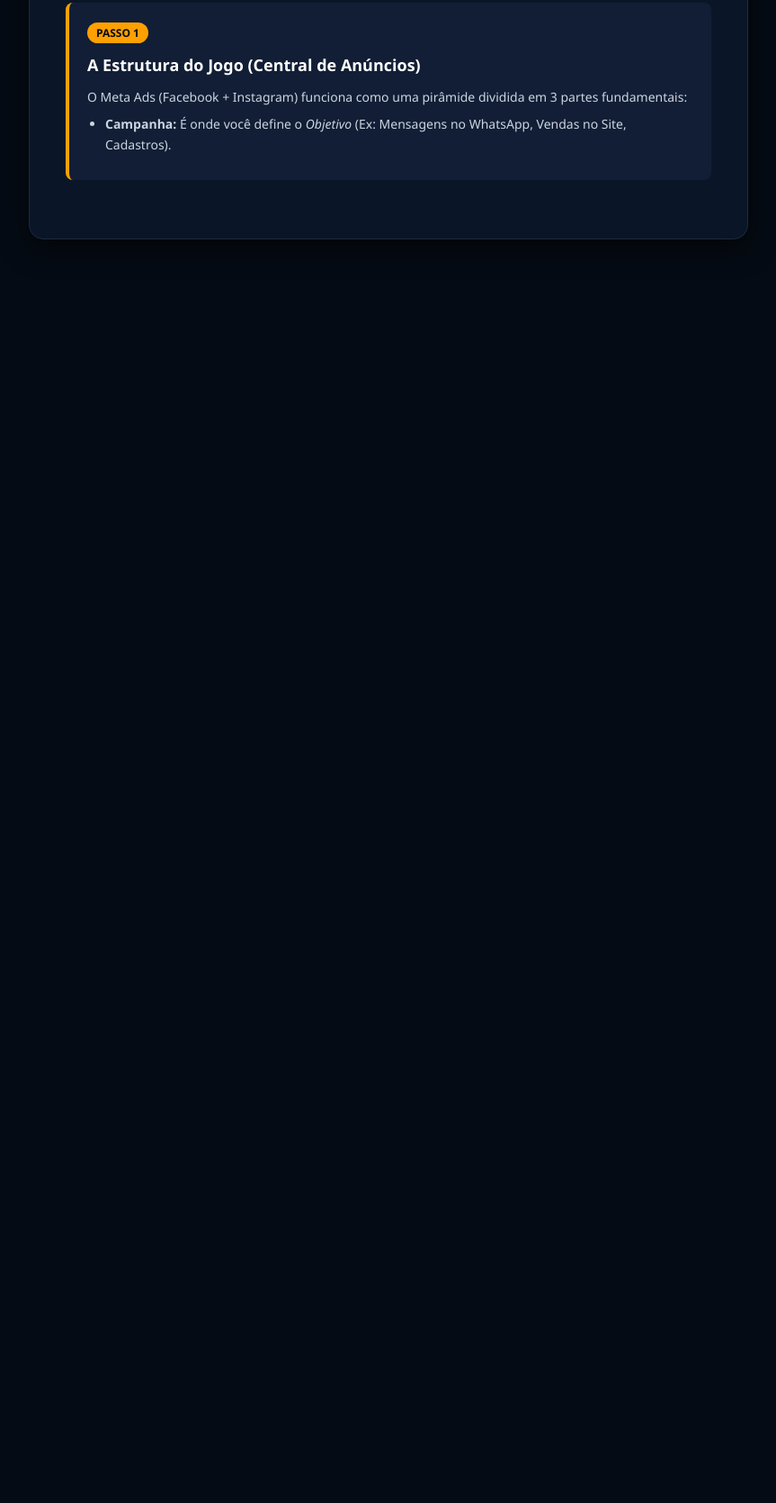
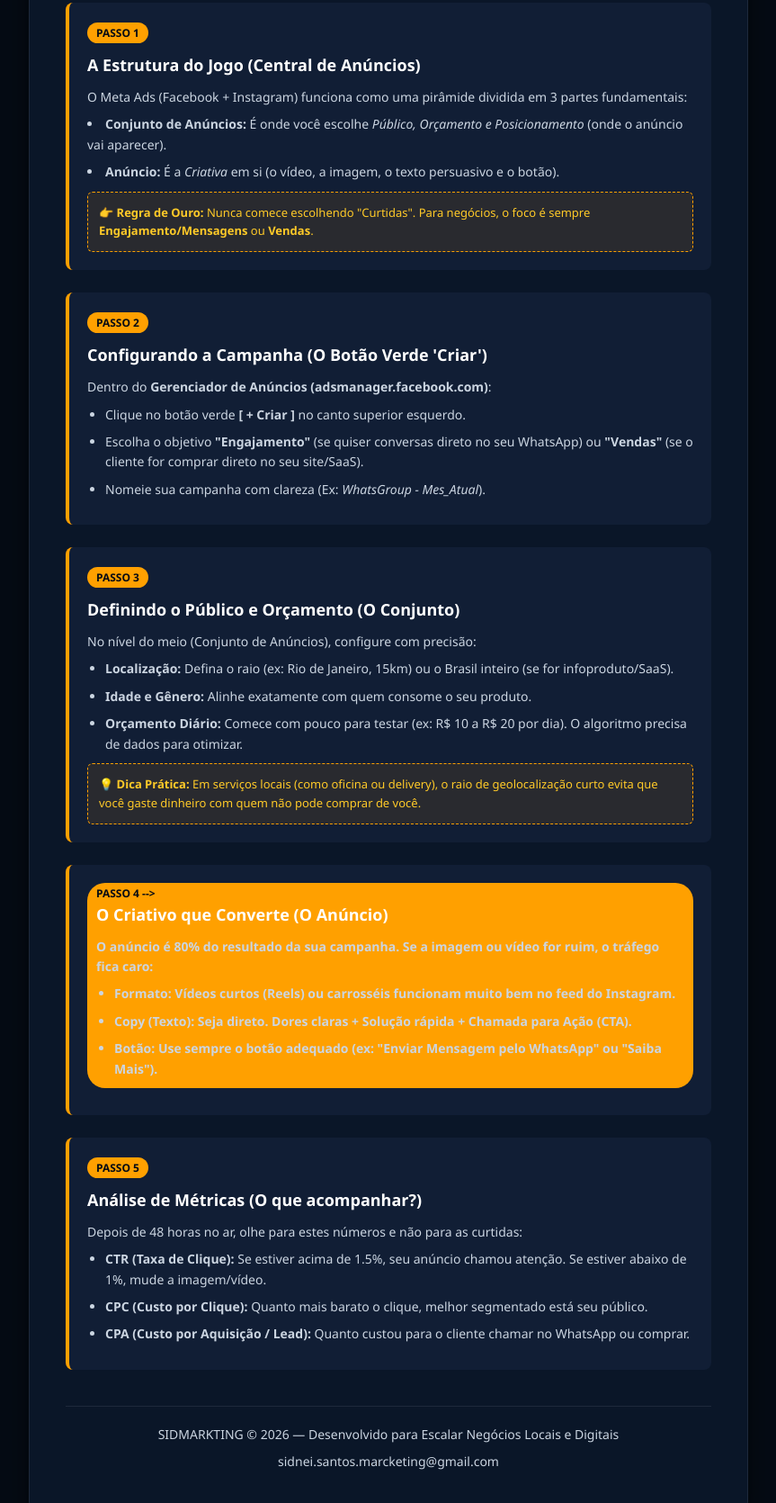
Before and after one commit to Ripmastersid/Paid-traffic-, a plain HTML site: page index.html in a window 1280 px wide. Shown: the part 287-1957 px from the top of the page at 90% size, without its empty margins (208-1071 px from the left). Before the commit the page ends 800 px from the top, so only its background shows below. Drawn offline with Linux system fonts and the light colour scheme.

Commit message:
Add detailed steps for campaign setup in index.html

```diff
--- a/index.html
+++ b/index.html
@@ -102,5 +102,72 @@
             <span class="step-number">PASSO 1</span>
             <h2>A Estrutura do Jogo (Central de Anúncios)</h2>
             <p>O Meta Ads (Facebook + Instagram) funciona como uma pirâmide dividida em 3 partes fundamentais:</p>
+            <li><strong>Conjunto de Anúncios:</strong> É onde você escolhe <em>Público, Orçamento e Posicionamento</em> (onde o anúncio vai aparecer).</li>
+                <li><strong>Anúncio:</strong> É a <em>Criativa</em> em si (o vídeo, a imagem, o texto persuasivo e o botão).</li>
+            </ul>
+            <div class="highlight">
+                👉 <strong>Regra de Ouro:</strong> Nunca comece escolhendo "Curtidas". Para negócios, o foco é sempre <strong>Engajamento/Mensagens</strong> ou <strong>Vendas</strong>.
+            </div>
+        </div>
+
+        <!-- Passo 2 -->
+        <div class="step-card">
+            <span class="step-number">PASSO 2</span>
+            <h2>Configurando a Campanha (O Botão Verde 'Criar')</h2>
+            <p>Dentro do <strong>Gerenciador de Anúncios (adsmanager.facebook.com)</strong>:</p>
+            <ul>
+                <li>Clique no botão verde <strong>[ + Criar ]</strong> no canto superior esquerdo.</li>
+                <li>Escolha o objetivo <strong>"Engajamento"</strong> (se quiser conversas direto no seu WhatsApp) ou <strong>"Vendas"</strong> (se o cliente for comprar direto no seu site/SaaS).</li>
+                <li>Nomeie sua campanha com clareza (Ex: <em>WhatsGroup - Mes_Atual</em>).</li>
+            </ul>
+        </div>
+
+        <!-- Passo 3 -->
+        <div class="step-card">
+            <span class="step-number">PASSO 3</span>
+            <h2>Definindo o Público e Orçamento (O Conjunto)</h2>
+            <p>No nível do meio (Conjunto de Anúncios), configure com precisão:</p>
+            <ul>
+                <li><strong>Localização:</strong> Defina o raio (ex: Rio de Janeiro, 15km) ou o Brasil inteiro (se for infoproduto/SaaS).</li>
+                <li><strong>Idade e Gênero:</strong> Alinhe exatamente com quem consome o seu produto.</li>
+                <li><strong>Orçamento Diário:</strong> Comece com pouco para testar (ex: R$ 10 a R$ 20 por dia). O algoritmo precisa de dados para otimizar.</li>
+            </ul>
+            <div class="highlight">
+                💡 <strong>Dica Prática:</strong> Em serviços locais (como oficina ou delivery), o raio de geolocalização curto evita que você gaste dinheiro com quem não pode comprar de você.
+            </div>
+        </div>
+
+        <!-- Passo 4 -->
+        <div class="step-card">
+            <span class="step-number">PASSO 4 -->
+            <h2>O Criativo que Converte (O Anúncio)</h2>
+            <p>O anúncio é 80% do resultado da sua campanha. Se a imagem ou vídeo for ruim, o tráfego fica caro:</p>
+            <ul>
+                <li><strong>Formato:</strong> Vídeos curtos (Reels) ou carrosséis funcionam muito bem no feed do Instagram.</li>
+                <li><strong>Copy (Texto):</strong> Seja direto. Dores claras + Solução rápida + Chamada para Ação (CTA).</li>
+                <li><strong>Botão:</strong> Use sempre o botão adequado (ex: "Enviar Mensagem pelo WhatsApp" ou "Saiba Mais").</li>
+            </ul>
+        </div>
+
+        <!-- Passo 5 -->
+        <div class="step-card">
+            <span class="step-number">PASSO 5</span>
+            <h2>Análise de Métricas (O que acompanhar?)</h2>
+            <p>Depois de 48 horas no ar, olhe para estes números e não para as curtidas:</p>
+            <ul>
+                <li><strong>CTR (Taxa de Clique):</strong> Se estiver acima de 1.5%, seu anúncio chamou atenção. Se estiver abaixo de 1%, mude a imagem/vídeo.</li>
+                <li><strong>CPC (Custo por Clique):</strong> Quanto mais barato o clique, melhor segmentado está seu público.</li>
+                <li><strong>CPA (Custo por Aquisição / Lead):</strong> Quanto custou para o cliente chamar no WhatsApp ou comprar.</li>
+            </ul>
+        </div>
+
+        <div class="footer">
+            <p>SIDMARKTING &copy; 2026 — Desenvolvido para Escalar Negócios Locais e Digitais</p>
+            <p>sidnei.santos.marcketing@gmail.com</p>
+        </div>
+    </div>
+
+</body>
+</html>
             <ul>
                 <li><strong>Campanha:</strong> É onde você define o <em>Objetivo</em> (Ex: Mensagens no WhatsApp, Vendas no Site, Cadastros).</li>
```
